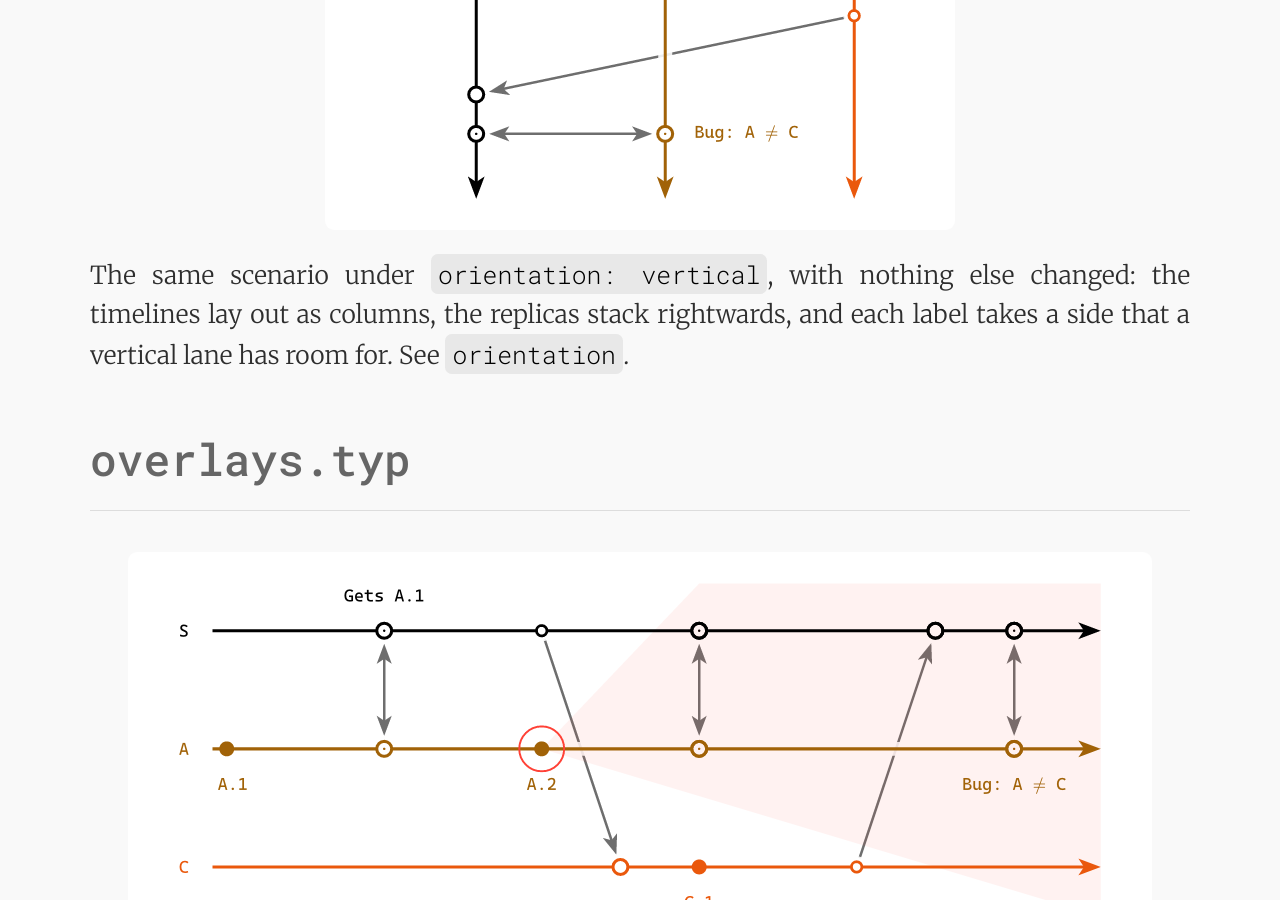
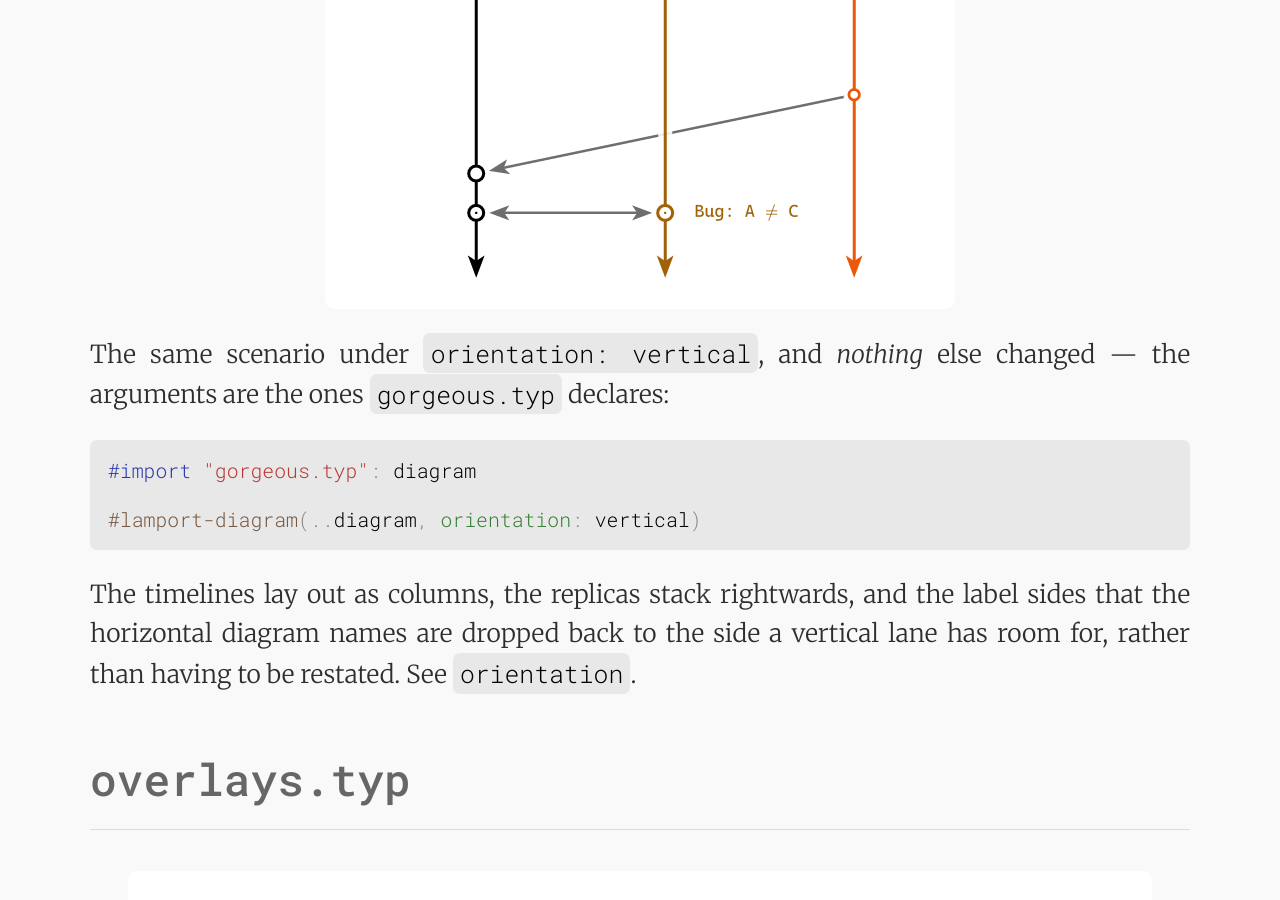
Before and after one commit to lamportian-dramatis/lamportian-dramatis.github.io, a Jekyll site: the page built from gallery.md, in a window 1280 px wide and 900 px high, scrolled down 1864 px. Built offline with Jekyll 4.4.1, drawn with Linux system fonts in a browser that asks for light colours; some web fonts are replaced; some of the changed text lies outside the part shown.

Commit message:
Say that the vertical examples import their horizontal sibling
The page opened by promising that any example can be copied into a file and compiled as it stands,
which is true of four of the six: the two vertical ones now import the arguments their horizontal
sibling declares and override the orientation.  The `vertical.typ` entry shows those two lines, since
"nothing else changed" is worth more when the file is what says so.

Co-Authored-By: Claude Opus 5 (1M context) <noreply@anthropic.com>

````diff
--- a/gallery.md
+++ b/gallery.md
@@ -6,7 +6,7 @@ title: Gallery
 
 Every example that ships with the package, each one a complete standalone document.  The pictures on the other pages are drawn by these, and this is where their source lives.
 
-They compile against the published package by its exact version, the way the [Typst Universe](https://typst.app/universe/package/lamportian-dramatis/) linter asks an example to, so any of them can be copied into a file and compiled as it stands.
+They compile against the published package by its exact version, the way the [Typst Universe](https://typst.app/universe/package/lamportian-dramatis/) linter asks an example to.  Four of the six stand on their own; the two vertical ones import the arguments their horizontal sibling declares and override the orientation, that being the whole of the difference between the two pictures.
 
 ## [`gorgeous.typ`](https://github.com/mvaled/lamportian-dramatis/blob/main/gallery/gorgeous.typ)
 
@@ -18,7 +18,15 @@ Three replicas, two-way exchanges, a one-way message and a label saying what wen
 
 ![The same scenario drawn vertically, the timelines running down the page](gallery/vertical.png)
 
-The same scenario under `orientation: vertical`, with nothing else changed: the timelines lay out as columns, the replicas stack rightwards, and each label takes a side that a vertical lane has room for.  See [`orientation`]({% link reference.md %}#orientation).
+The same scenario under `orientation: vertical`, and *nothing* else changed — the arguments are the ones `gorgeous.typ` declares:
+
+```typ
+#import "gorgeous.typ": diagram
+
+#lamport-diagram(..diagram, orientation: vertical)
+```
+
+The timelines lay out as columns, the replicas stack rightwards, and the label sides that the horizontal diagram names are dropped back to the side a vertical lane has room for, rather than having to be restated.  See [`orientation`]({% link reference.md %}#orientation).
 
 ## [`overlays.typ`](https://github.com/mvaled/lamportian-dramatis/blob/main/gallery/overlays.typ)
 
@@ -30,7 +38,7 @@ The future cone of `A.2`, drawn at `backdrops` so the lanes cross it without fad
 
 ![The same future cone in a vertical diagram, the cone opening downwards](gallery/vertical-overlays.png)
 
-The same cone in a vertical diagram.  The drawing is written in columns and lanes rather than in page coordinates, so it turns with the diagram instead of being redrawn for it — which is the point of [staying orientation-independent]({% link overlays.md %}#staying-orientation-independent).
+The same cone in a vertical diagram, imported from `overlays.typ` the same way — the overlay included.  The drawing is written in columns and lanes rather than in page coordinates, so it turns with the diagram instead of being redrawn for it, which is the point of [staying orientation-independent]({% link overlays.md %}#staying-orientation-independent).
 
 ## [`legend.typ`](https://github.com/mvaled/lamportian-dramatis/blob/main/gallery/legend.typ)
 
````
